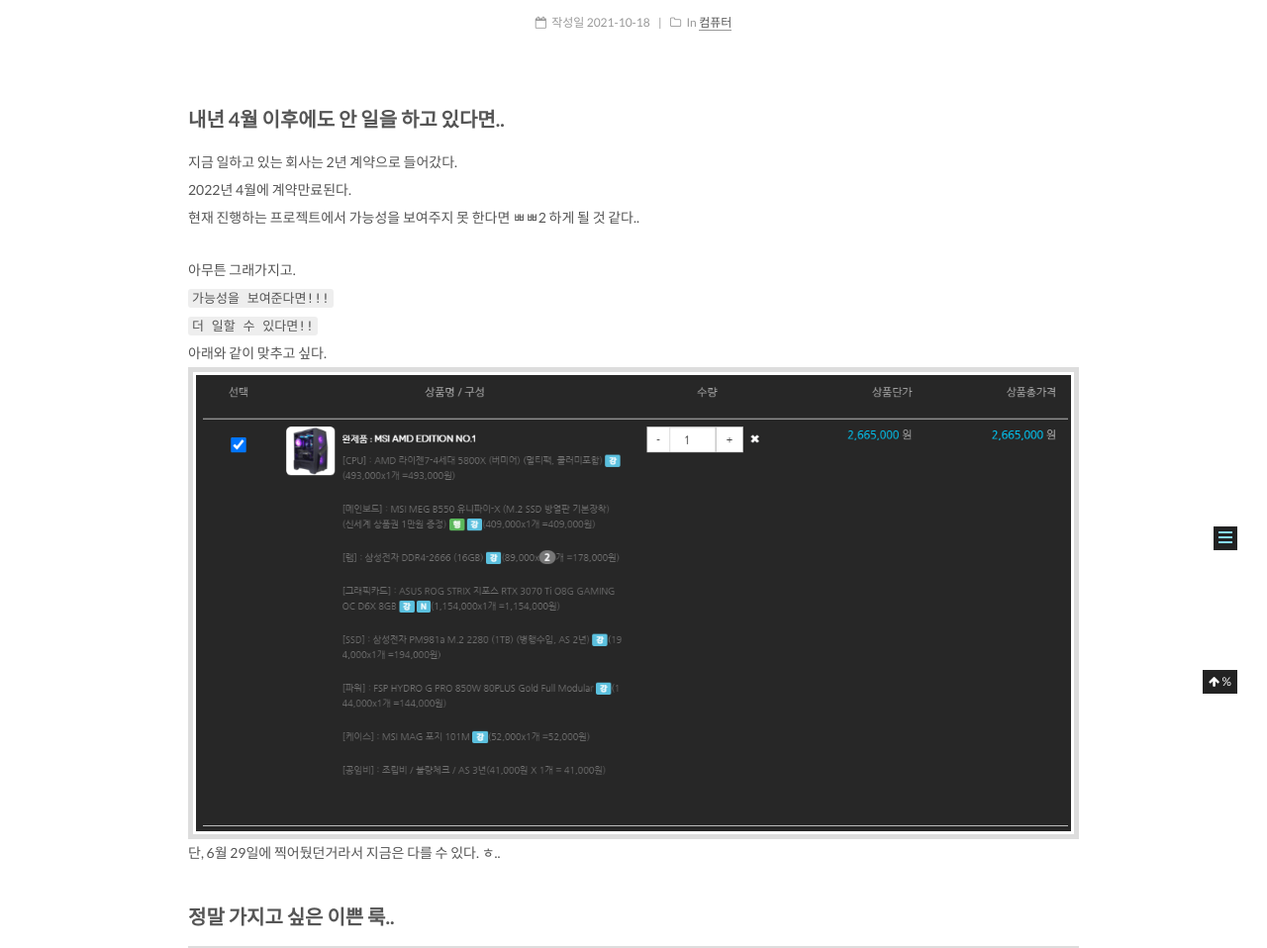
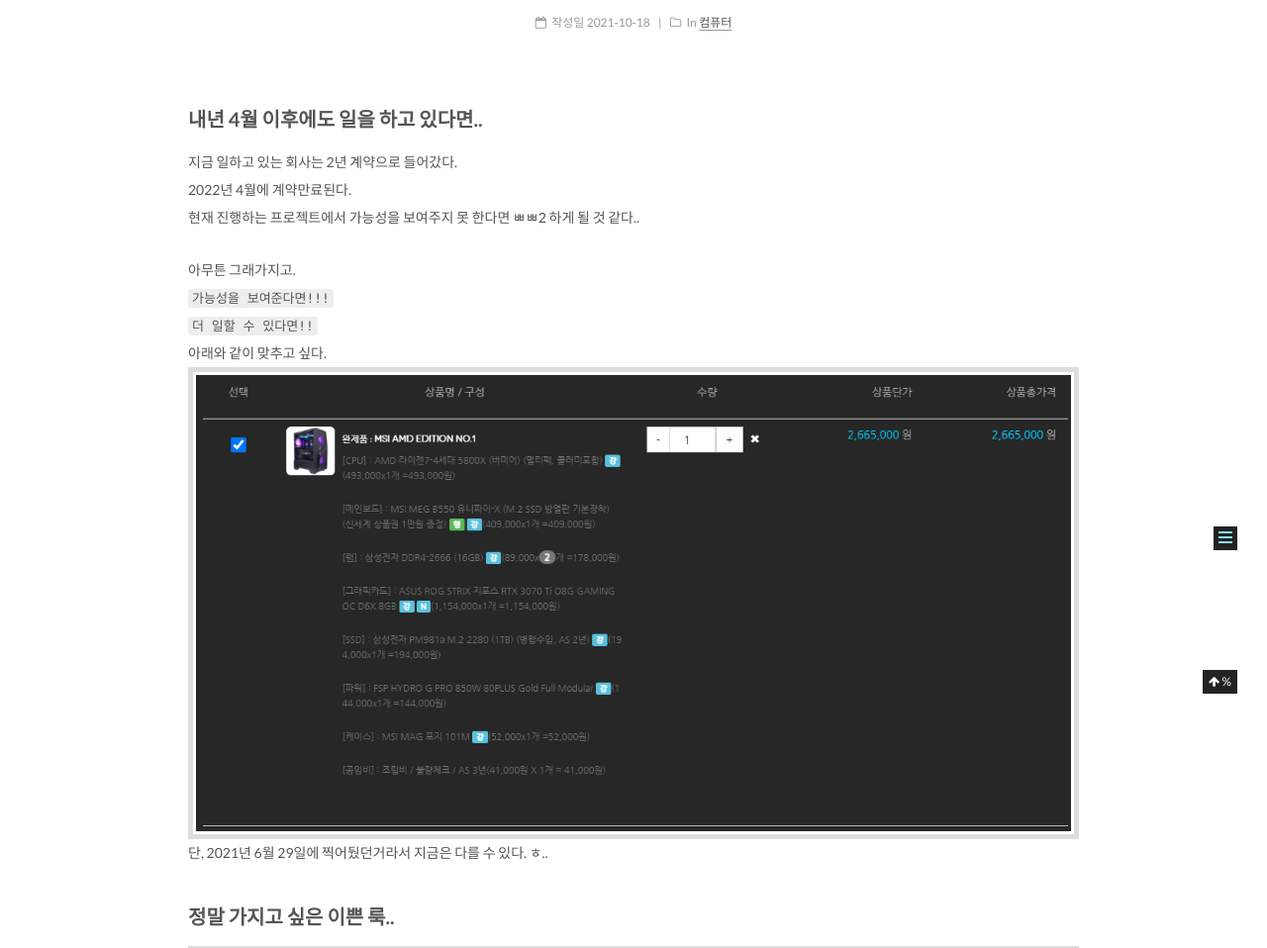
Before and after one commit to wducko/wducko.github.io, a Jekyll site: the page built from _posts/2021-10-18-computer-change-plan.md, in a window 1280 px wide. Shown: the part 299-1257 px from the top of the page at 99% size. Built offline with Jekyll 4.4.1, drawn with Linux system fonts in a browser that asks for light colours.

Commit message:
change post 2021-10-18-computer-change-plan.md

```diff
--- a/_posts/2021-10-18-computer-change-plan.md
+++ b/_posts/2021-10-18-computer-change-plan.md
@@ -10,7 +10,7 @@ tags:
 date: '2021-10-18 14:28:21'
 ---
 
-## 내년 4월 이후에도 안 일을 하고 있다면..
+## 내년 4월 이후에도 일을 하고 있다면..
 지금 일하고 있는 회사는 2년 계약으로 들어갔다.
 2022년 4월에 계약만료된다.
 현재 진행하는 프로젝트에서 가능성을 보여주지 못 한다면 ㅃㅃ2 하게 될 것 같다..
@@ -20,7 +20,7 @@ date: '2021-10-18 14:28:21'
 `더 일할 수 있다면!!`
 아래와 같이 맞추고 싶다.
 ![]({{ site.baseurl }}/assets/posts/computer/needs-21-06-29.png)
-단, 6월 29일에 찍어뒀던거라서 지금은 다를 수 있다. ㅎ..
+단, 2021년 6월 29일에 찍어뒀던거라서 지금은 다를 수 있다. ㅎ..
 
 ## 정말 가지고 싶은 이쁜 룩..
 ![]({{ site.baseurl }}/assets/posts/computer/needs2-21-06-29.jpg)
```
